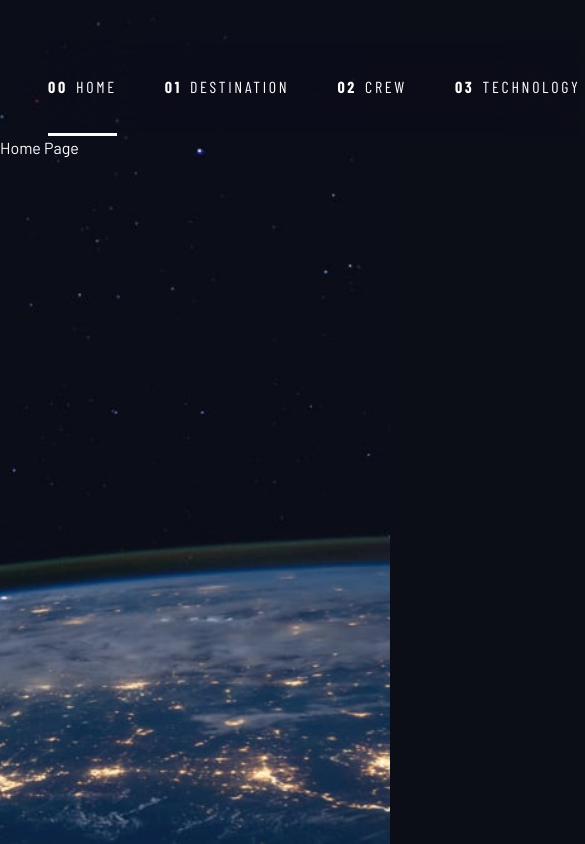
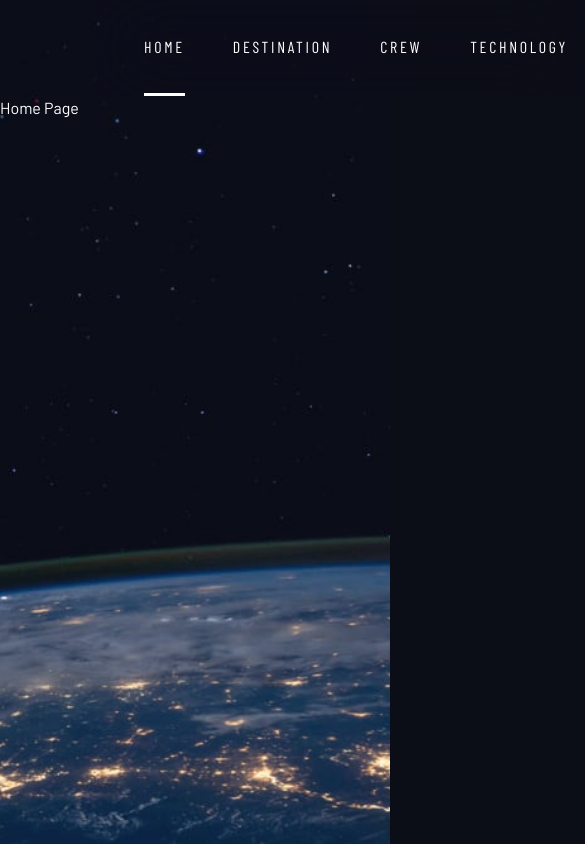
Before and after one commit to gabewolford/visit-space, a Next.js app: page / in a window 390 px wide. Shown: the top 844 px of the page, 585 px wide, since content can reach past the window. Built offline with nearby package versions, Linux system fonts and the light colour scheme.

Commit message:
nav good on tablet and desktop

```diff
--- a/src/app/components/Navbar.jsx
+++ b/src/app/components/Navbar.jsx
@@ -19,8 +19,8 @@ export default function Navbar() {
     const pathname = usePathname();
 
     return (
-        <nav className="flex flex-row justify-between pt-10">
-            <Link href="/" className="ml-12 flex items-center">
+        <nav className="flex flex-row justify-between md:pt-0 lg:pt-10">
+            <Link href="/" className="mx-12 flex items-center">
                 <Image
                     src="/assets/shared/logo.svg"
                     alt="nav logo"
@@ -29,32 +29,37 @@ export default function Navbar() {
                 />
             </Link>
 
-            <div className="flex flex-row bg-black-500 backdrop-blur-2xl h-[96px] w-[830px] justify-center">
-                <div className={`flex gap-12 ${barlowCondensedRegular.className} uppercase tracking-[2.7px]`}>
+            <div className="flex items-center">
+                <div className="hidden lg:block h-[1px] w-[473px] bg-white-500/25"></div>
+            </div>
+
+
+            <div className="flex flex-row bg-black-500 backdrop-blur-2xl h-[96px] lg:w-[830px] justify-center px-12">
+                <div className={`flex gap-12 ${barlowCondensedRegular.className} uppercase tracking-[2.7px] md:text-sm lg:text-base`}>
                     <Link href="/">
                         <div className={`flex gap-2 border-b-[3px] border-transparent hover:border-b-[3px] hover:border-white-500/50 items-center h-full ${pathname === '/' ? 'border-b-[3px]} border-white-500' : ''}`}>
-                            <p className={barlowCondensedBold.className}>00</p>
+                            <p className={`hidden lg:block ${barlowCondensedBold.className}`}>00</p>
                             <p className={barlowCondensedRegular.className}>Home</p>
                         </div>
                     </Link>
 
                     <Link href="/destination">
                         <div className={`flex gap-2 border-b-[3px] border-transparent hover:border-b-[3px] hover:border-white-500/50 items-center h-full ${pathname === '/destination' ? 'border-b-[3px]} border-white-500' : ''}`}>
-                            <p className={barlowCondensedBold.className}>01</p>
+                            <p className={`hidden lg:block ${barlowCondensedBold.className}`}>01</p>
                             <p className={barlowCondensedRegular.className}>Destination</p>
                         </div>
                     </Link>
 
                     <Link href="/crew">
                         <div className={`flex gap-2 border-b-[3px] border-transparent hover:border-b-[3px] hover:border-white-500/50 items-center h-full ${pathname === '/crew' ? 'border-b-[3px]} border-white-500' : ''}`}>
-                            <p className={barlowCondensedBold.className}>02</p>
+                            <p className={`hidden lg:block ${barlowCondensedBold.className}`}>02</p>
                             <p className={barlowCondensedRegular.className}>Crew</p>
                         </div>
                     </Link>
 
                     <Link href="/technology">
                     <div className={`flex gap-2 border-b-[3px] border-transparent hover:border-b-[3px] hover:border-white-500/50 items-center h-full ${pathname === '/technology' ? 'border-b-[3px]} border-white-500' : ''}`}>
-                            <p className={barlowCondensedBold.className}>03</p>
+                            <p className={`hidden lg:block ${barlowCondensedBold.className}`}>03</p>
                             <p className={barlowCondensedRegular.className}>Technology</p>
                         </div>
                     </Link>
```
